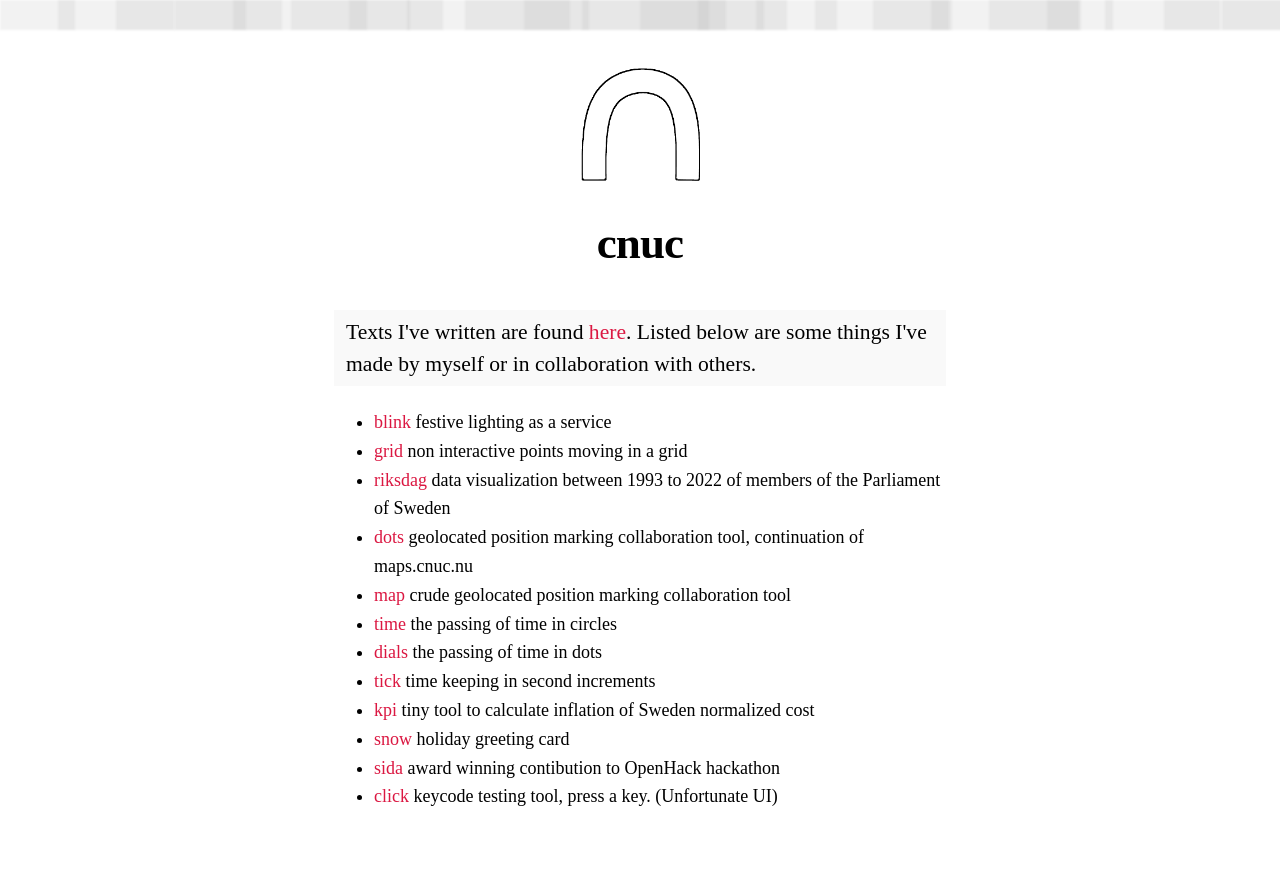
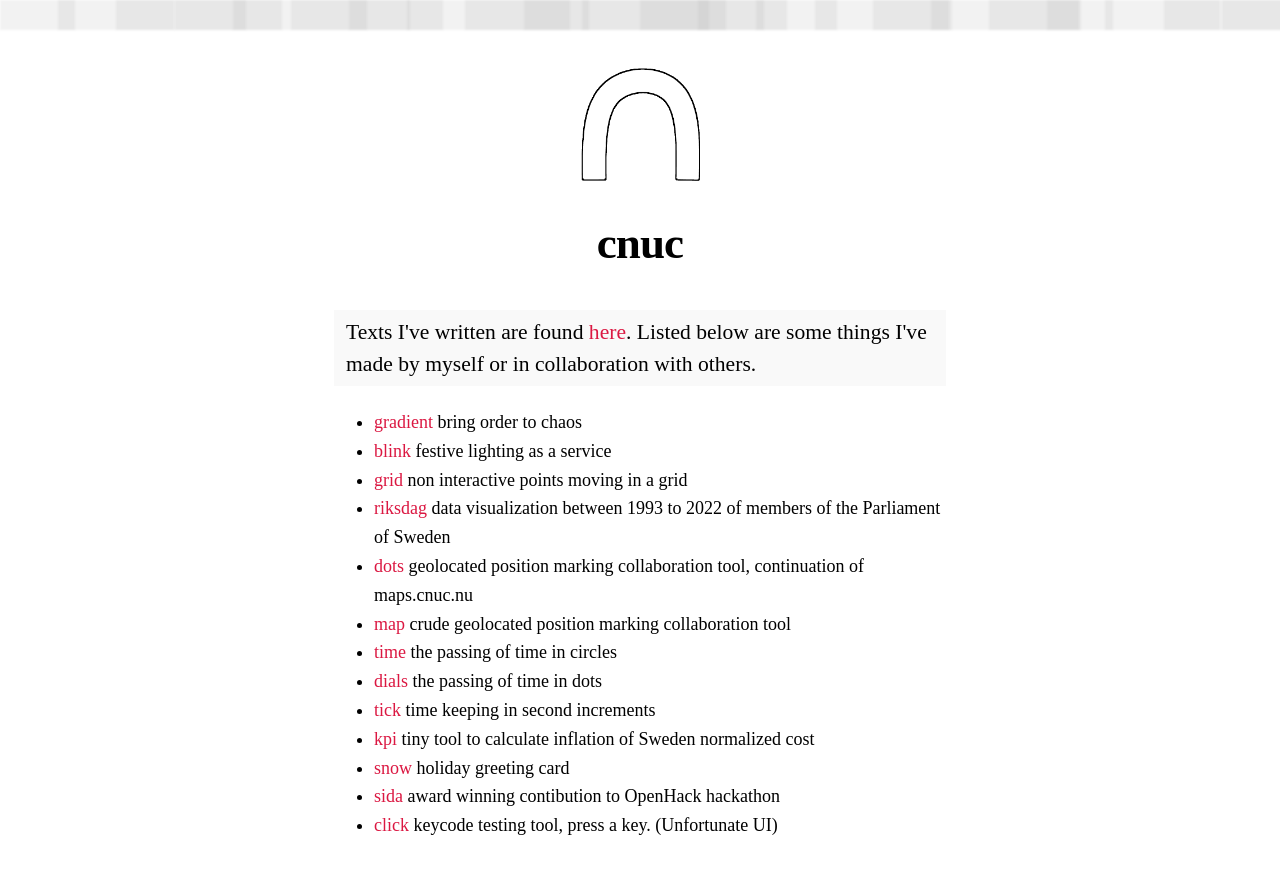
Before and after one commit to namatoj/cnuc-site, a Next.js app: page / in a window 1280 px wide. Shown: the top 874 px of the page. Built offline with nearby package versions, Linux system fonts and the light colour scheme; a web font is replaced by a local one.

Commit message:
Add link to gradient.cnuc.nu

```diff
--- a/pages/index.js
+++ b/pages/index.js
@@ -15,6 +15,7 @@ export default function Home() {
       </section>
     <section>
       <ul>
+        <li><Link href="https://gradient.cnuc.nu">gradient</Link> bring order to chaos</li>
         <li><Link href="https://blink.cnuc.nu">blink</Link> festive lighting as a service</li>
         <li><Link href="https://grid.cnuc.nu">grid</Link> non interactive points moving in a grid</li>
         <li><Link href="https://riksdag.cnuc.nu">riksdag</Link> data visualization between 1993 to 2022 of members of the Parliament of Sweden</li>
```
